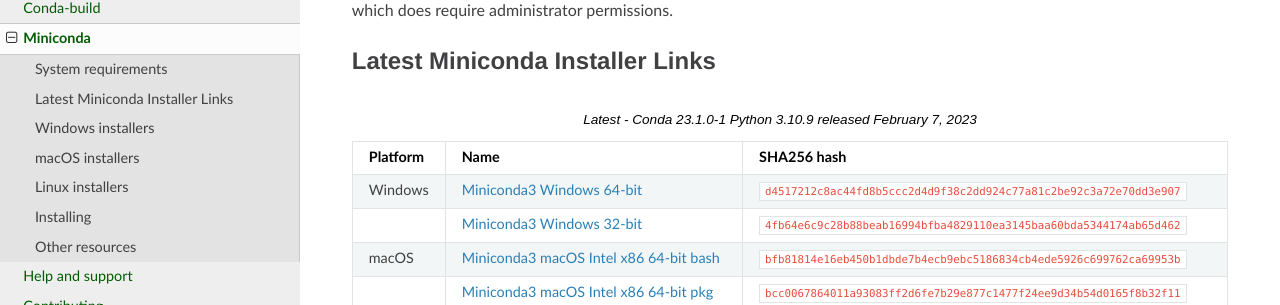
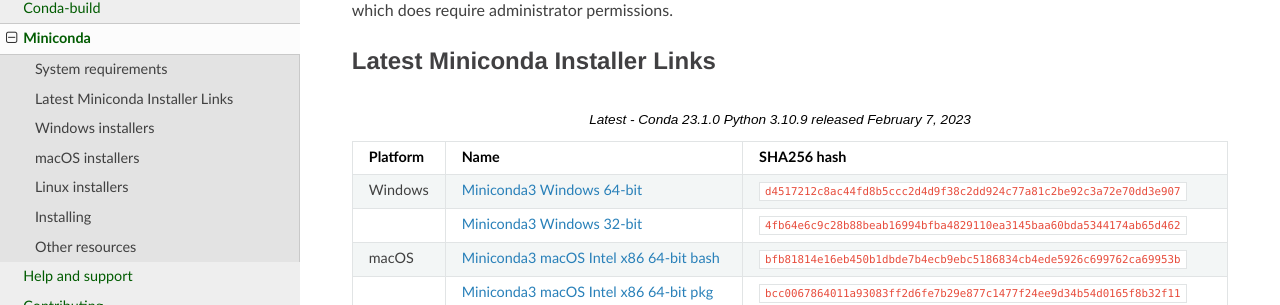
Before and after one commit to conda/conda-docs, a Sphinx documentation site: the page built from docs/source/miniconda.rst, in a window 1280 px wide and 900 px high, scrolled down 518 px. Shown: the part 148-453 px from the top of the window. Built offline with Sphinx 7.4.7 and the Read the Docs theme 2.0.0, drawn with Linux system fonts in a browser that asks for light colours.

Commit message:
Update docs/source/miniconda.rst

```diff
--- a/docs/source/miniconda.rst
+++ b/docs/source/miniconda.rst
@@ -32,7 +32,7 @@
 Latest Miniconda Installer Links
 ================================
 
-.. csv-table:: Latest - Conda 23.1.0-1 Python 3.10.9 released February 7, 2023
+.. csv-table:: Latest - Conda 23.1.0 Python 3.10.9 released February 7, 2023
    :header: Platform,Name,SHA256 hash
    :widths: 5, 10, 80
 
```
